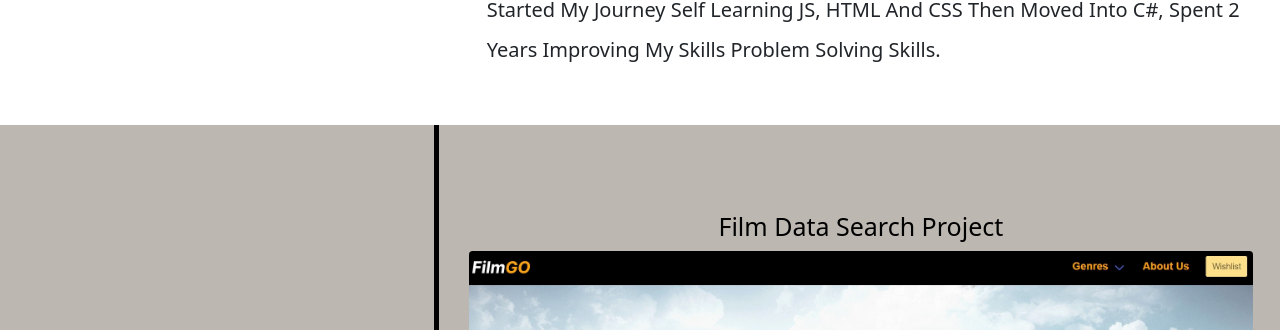
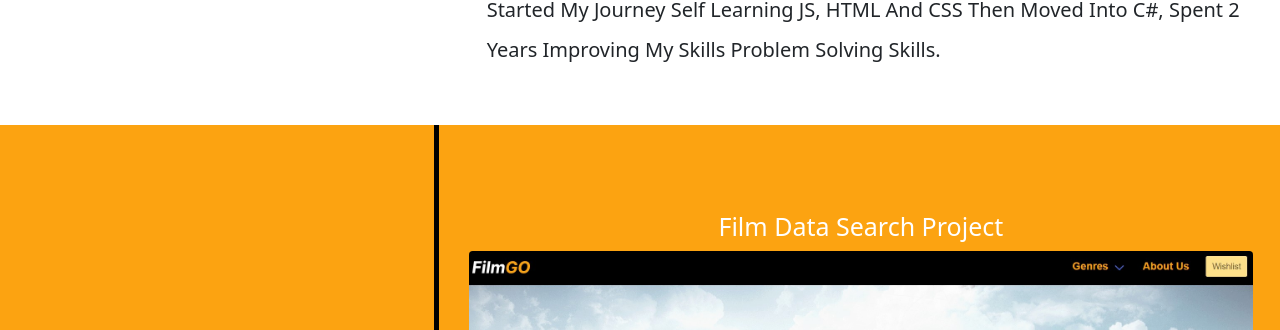
Before and after one commit to RamiElsayed/my-portfolio, a plain HTML site: page index.html in a window 1280 px wide. Shown: the part 460-790 px from the top of the page. Drawn offline with nearby package versions, Linux system fonts and the light colour scheme.

Commit message:
added screenshots, changed background

```diff
--- a/styles.css
+++ b/styles.css
@@ -43,8 +43,8 @@ header {
   height: 15rem;
 }
 .projects {
-  background-color: var(--pale-silver);
-  color: var(--black);
+  background-color: var( --orange-web);
+  color: var(--white);
 }
 #border2 {
   border-right: 0.5rem solid rgb(0, 0, 0);
```
Also changed, not shown: images/portfolio-1.jpg (added), images/portfolio-2.jpg (added), 1 other file.
